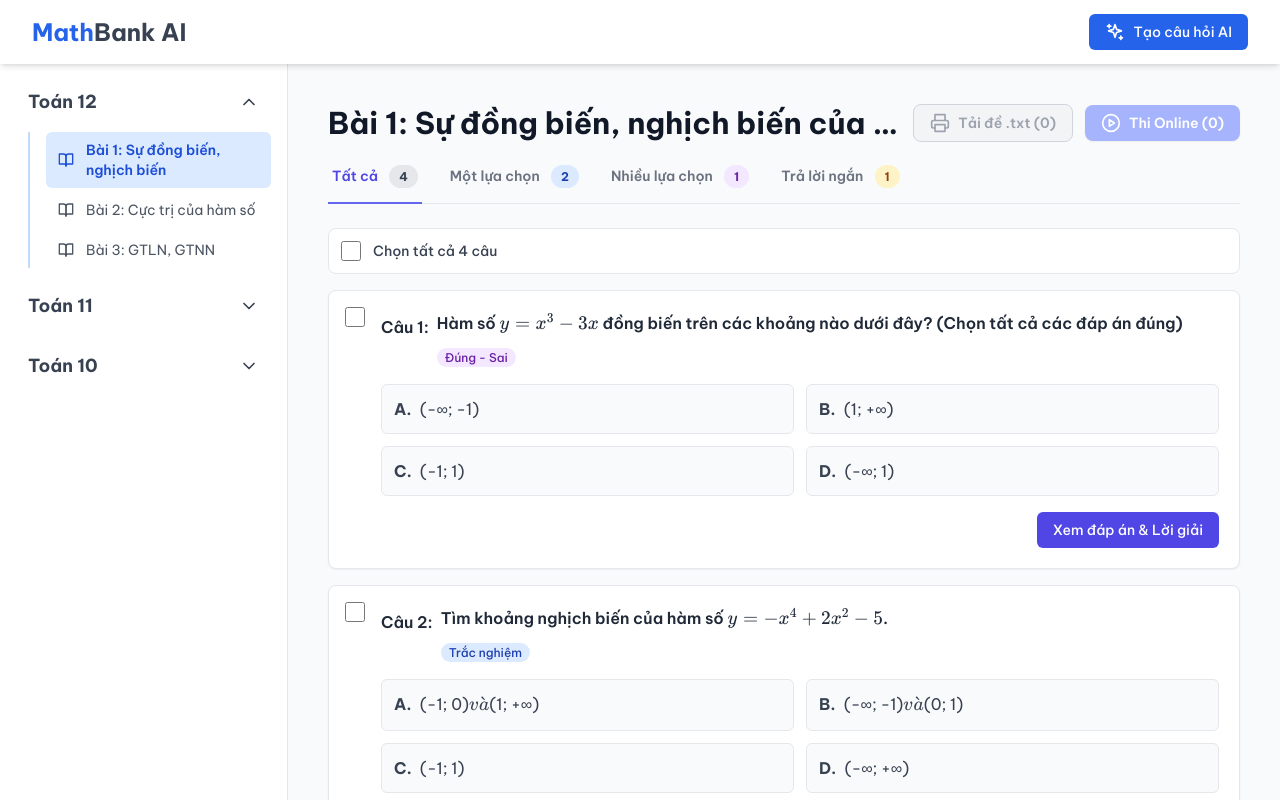
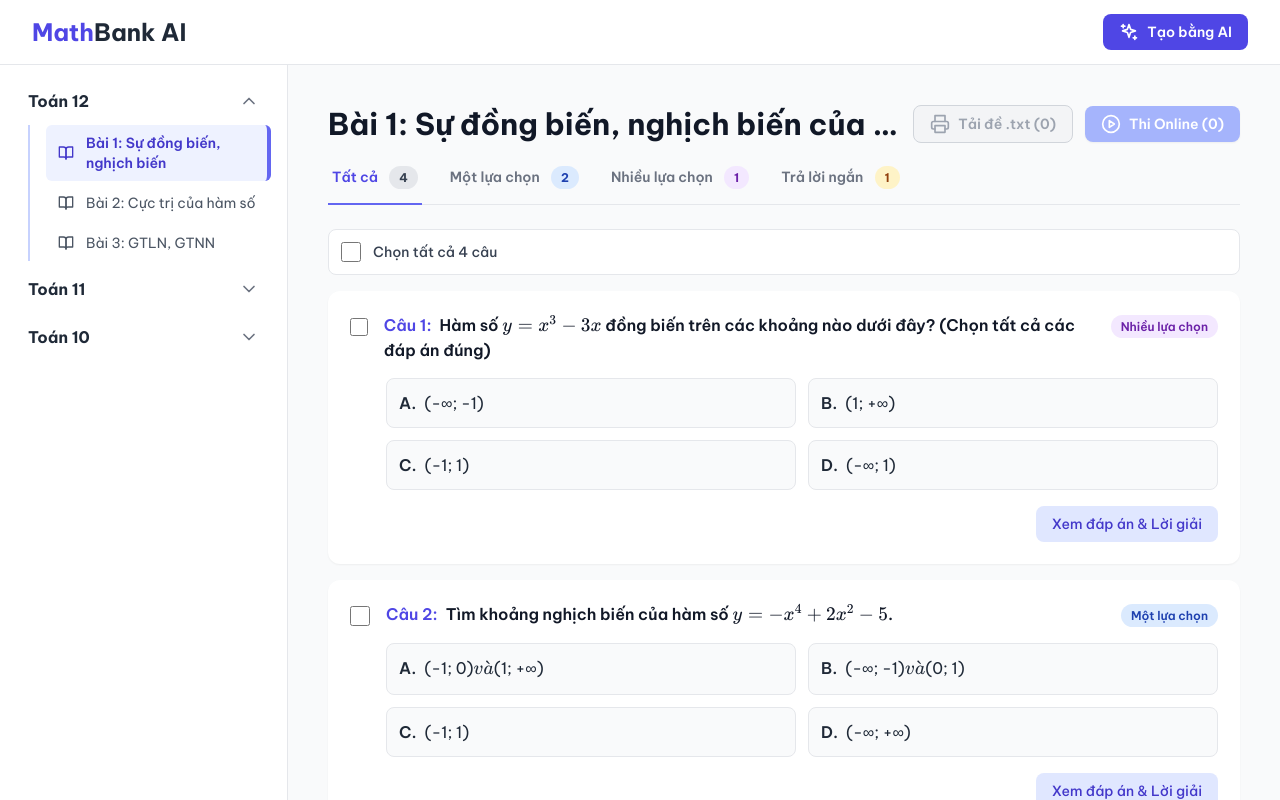
Before and after one commit to thaydonet/quizbank, a React (Vite) app: page /#/ in a window 1280 px wide. Shown: the top 800 px of the page. Built offline with nearby package versions, Linux system fonts and the light colour scheme; no server answers.

Commit message:
Add files via upload

```diff
--- a/components/Footer.tsx
+++ b/components/Footer.tsx
@@ -1,13 +1,12 @@
-
 import React from 'react';
 
 const Footer: React.FC = () => {
   const currentYear = new Date().getFullYear();
   return (
     <footer className="bg-white border-t border-gray-200">
-      <div className="container mx-auto py-4 px-4 sm:px-6 lg:px-8">
+      <div className="container mx-auto py-6 px-4 sm:px-6 lg:px-8">
         <p className="text-center text-sm text-gray-500">
-          © {currentYear} Ngân Hàng Câu Hỏi Toán AI. All rights reserved.
+          © {currentYear} Ngân Hàng Câu Hỏi Toán AI. All rights reserved. $x^3$
         </p>
       </div>
     </footer>
--- a/components/Header.tsx
+++ b/components/Header.tsx
@@ -1,25 +1,24 @@
-
 import React from 'react';
 import { Link } from 'react-router-dom';
 import SparklesIcon from './icons/SparklesIcon';
 
 const Header: React.FC = () => {
   return (
-    <header className="bg-white shadow-md sticky top-0 z-40">
+    <header className="bg-white/95 backdrop-blur-sm border-b border-gray-200 sticky top-0 z-40">
       <div className="container mx-auto px-4 sm:px-6 lg:px-8">
         <div className="flex items-center justify-between h-16">
           <div className="flex items-center">
-            <Link to="/" className="text-2xl font-bold text-blue-600">
-              Math<span className="text-gray-700">Bank AI</span>
+            <Link to="/" className="text-2xl font-bold text-indigo-600">
+              Math<span className="text-gray-800">Bank AI</span>
             </Link>
           </div>
           <div className="flex items-center">
             <Link
               to="/create"
-              className="flex items-center gap-2 px-4 py-2 text-sm font-medium text-white bg-blue-600 rounded-md hover:bg-blue-700 focus:outline-none focus:ring-2 focus:ring-offset-2 focus:ring-blue-500 transition-transform transform hover:scale-105"
+              className="flex items-center gap-2 px-4 py-2 text-sm font-semibold text-white bg-indigo-600 rounded-lg hover:bg-indigo-700 focus:outline-none focus-visible:ring-2 focus-visible:ring-offset-2 focus-visible:ring-indigo-500 transition-all duration-200 transform hover:scale-105"
             >
               <SparklesIcon className="w-5 h-5" />
-              Tạo câu hỏi AI
+              Tạo bằng AI
             </Link>
           </div>
         </div>
--- a/components/MathContent.tsx
+++ b/components/MathContent.tsx
@@ -17,6 +17,7 @@ const MathContent: React.FC<MathContentProps> = ({ content, className }) => {
 
   useEffect(() => {
     if (ref.current) {
+    console.log("MathContent content:", content);
         ref.current.innerHTML = content;
         try {
             if (window.renderMathInElement) {
--- a/components/QuestionCard.tsx
+++ b/components/QuestionCard.tsx
@@ -20,58 +20,80 @@ const QuestionCard: React.FC<QuestionCardProps> = ({ question, index, onSelect,
           { key: 'B', value: question.option_b || '' },
           { key: 'C', value: question.option_c || '' },
           { key: 'D', value: question.option_d || '' },
-        ];
+        ].filter(opt => opt.value);
 
   const getOptionClasses = (optionKey: string) => {
     if (!showAnswer) {
-      return "border-gray-200 bg-gray-50";
+      return "border-gray-200 bg-gray-50 hover:bg-gray-100";
     }
     const correctOptions = question.correct_option.split(',');
     if (correctOptions.includes(optionKey)) {
-      return "border-green-400 bg-green-100 ring-2 ring-green-300";
+      return "border-green-300 bg-green-100 ring-2 ring-green-200";
     }
     return "border-gray-200 bg-gray-50";
   };
 
   const getQuestionTypeBadge = () => {
+    const baseClasses = "text-xs font-semibold px-2.5 py-1 rounded-full";
     switch (question.type) {
       case 'mcq':
-        return <span className="text-xs font-medium bg-blue-100 text-blue-800 px-2 py-0.5 rounded-full">Trắc nghiệm</span>;
+        return <span className={`${baseClasses} bg-blue-100 text-blue-800`}>Một lựa chọn</span>;
       case 'msq':
-        return <span className="text-xs font-medium bg-purple-100 text-purple-800 px-2 py-0.5 rounded-full">Đúng - Sai</span>;
+        return <span className={`${baseClasses} bg-purple-100 text-purple-800`}>Nhiều lựa chọn</span>;
       case 'sa':
-        return <span className="text-xs font-medium bg-yellow-100 text-yellow-800 px-2 py-0.5 rounded-full">Trả lời ngắn</span>;
+        return <span className={`${baseClasses} bg-amber-100 text-amber-800`}>Trả lời ngắn</span>;
       default:
         return null;
     }
   };
 
+  const handleCardClick = (e: React.MouseEvent<HTMLDivElement>) => {
+      // Prevent click event from firing when the button is clicked
+      if ((e.target as HTMLElement).closest('button')) {
+        return;
+      }
+      onSelect(question.id);
+  };
+
+  const handleButtonClick = (e: React.MouseEvent<HTMLButtonElement>) => {
+    e.stopPropagation();
+    setShowAnswer(!showAnswer);
+  };
 
   return (
-    <div className="bg-white p-5 rounded-lg shadow-sm border border-gray-200 relative">
-      <div className="absolute top-4 left-4">
+    <div
+      onClick={handleCardClick}
+      className={`bg-white p-5 rounded-xl border-2 transition-all duration-200 cursor-pointer ${isSelected ? 'border-indigo-500 shadow-md' : 'border-transparent hover:border-indigo-300 shadow-sm'}`}
+      role="button"
+      tabIndex={0}
+      onKeyDown={(e) => { if (e.key === ' ' || e.key === 'Enter') handleCardClick(e as any) }}
+    >
+      <div className="flex justify-between items-start mb-4">
+          <div className="flex items-start gap-4 flex-grow">
               <input
                 type="checkbox"
-          className="h-5 w-5 rounded border-gray-300 text-blue-600 focus:ring-blue-500"
+                className="h-5 w-5 rounded border-gray-300 text-indigo-600 focus:ring-indigo-500 mt-1 cursor-pointer accent-indigo-600"
                 checked={isSelected}
-          onChange={() => onSelect(question.id)}
+                readOnly
+                tabIndex={-1} // The parent div is focusable
                 aria-label={`Select question ${index + 1}`}
               />
+              <p className="font-semibold text-gray-900 flex-grow">
+                <span className="text-indigo-600 mr-2">{`Câu ${index + 1}:`}</span>
+                <MathContent content={question.question} />
+              </p>
           </div>
-      <div className="pl-8">
-        <div className="font-semibold text-gray-800 mb-4 flex items-start gap-2">
-          <span className="mt-1">{`Câu ${index + 1}:`}</span>
-          <div className="flex-grow">
-            <MathContent content={question.question} />
-            <div className="mt-2">{getQuestionTypeBadge()}</div>
+          <div className="ml-4 flex-shrink-0">
+            {getQuestionTypeBadge()}
           </div>
       </div>
 
+      <div className="pl-9 space-y-4">
         {question.type !== 'sa' && (
-          <div className="grid grid-cols-1 md:grid-cols-2 gap-3">
+          <div className="grid grid-cols-1 sm:grid-cols-2 gap-3">
             {options.map((option) => (
-              <div key={option.key} className={`p-3 border rounded-md text-gray-700 transition-all ${getOptionClasses(option.key)}`}>
-                <strong className="mr-2">{option.key}.</strong>
+              <div key={option.key} className={`p-3 border rounded-lg text-gray-800 transition-all ${getOptionClasses(option.key)} flex items-start gap-2`}>
+                <strong className="font-semibold">{option.key}.</strong>
                 <MathContent content={option.value} />
               </div>
             ))}
@@ -79,26 +101,27 @@ const QuestionCard: React.FC<QuestionCardProps> = ({ question, index, onSelect,
         )}
 
         {showAnswer && (
-          <div className="mt-4 p-4 bg-indigo-50 border-l-4 border-indigo-400 rounded-r-md">
+          <div className="mt-6 p-4 bg-gray-50/70 border-t border-gray-200 rounded-b-lg -m-5 mt-5 pt-5">
             {question.type === 'sa' && (
-                 <div className="mb-3">
-                    <h4 className="font-semibold text-indigo-800 mb-1">Đáp án đúng:</h4>
-                    <div className="p-2 bg-white rounded-md border border-indigo-200">
+                 <div className="mb-4">
+                    <h4 className="font-semibold text-gray-700 mb-2">Đáp án đúng:</h4>
+                    <div className="p-3 bg-white rounded-md border border-gray-200 text-green-700 font-bold">
                         <MathContent content={question.correct_option} />
                     </div>
                  </div>
             )}
-            <h4 className="font-semibold text-indigo-800 mb-2">Lời giải chi tiết:</h4>
-            <div className="text-gray-700 leading-relaxed">
+            <h4 className="font-semibold text-gray-700 mb-2">Lời giải chi tiết:</h4>
+            <div className="text-gray-600 leading-relaxed prose prose-sm max-w-none">
                 <MathContent content={question.explanation} />
             </div>
           </div>
         )}
       </div>
-      <div className="mt-4 text-right">
+
+      <div className={`flex justify-end ${showAnswer ? 'mt-0' : 'mt-4'}`}>
         <button
-          onClick={() => setShowAnswer(!showAnswer)}
-          className="px-4 py-2 text-sm font-medium text-white bg-indigo-600 rounded-md hover:bg-indigo-700 focus:outline-none focus:ring-2 focus:ring-offset-2 focus:ring-indigo-500"
+          onClick={handleButtonClick}
+          className="px-4 py-2 text-sm font-medium text-indigo-700 bg-indigo-100 rounded-lg hover:bg-indigo-200 focus:outline-none focus-visible:ring-2 focus-visible:ring-offset-2 focus-visible:ring-indigo-500"
         >
           {showAnswer ? 'Ẩn đáp án & Lời giải' : 'Xem đáp án & Lời giải'}
         </button>
--- a/components/Sidebar.tsx
+++ b/components/Sidebar.tsx
@@ -1,4 +1,3 @@
-
 import React, { useState } from 'react';
 import { MENU_DATA } from '../constants';
 import type { Grade, Lesson } from '../types';
@@ -23,22 +22,23 @@ const Sidebar: React.FC<SidebarProps> = ({ onSelectLesson, activeLessonPath }) =
 
   return (
     <aside className="w-72 bg-white border-r border-gray-200 p-4 flex-shrink-0">
-      <nav className="space-y-4">
+      <nav className="space-y-2">
         {MENU_DATA.map((grade: Grade) => (
           <div key={grade.name}>
             <button
               onClick={() => toggleGrade(grade.name)}
-              className="w-full flex items-center justify-between text-left px-3 py-2 text-lg font-bold text-gray-700 rounded-md hover:bg-gray-100"
+              className="w-full flex items-center justify-between text-left px-3 py-2 text-base font-bold text-gray-800 rounded-lg hover:bg-gray-100 transition-colors"
+              aria-expanded={openGrades.includes(grade.name)}
             >
-              {grade.name}
+              <span>{grade.name}</span>
               <ChevronDownIcon
-                className={`w-5 h-5 transition-transform ${
+                className={`w-5 h-5 text-gray-500 transition-transform duration-300 ${
                   openGrades.includes(grade.name) ? 'rotate-180' : ''
                 }`}
               />
             </button>
             {openGrades.includes(grade.name) && (
-              <ul className="mt-2 space-y-1 pl-4 border-l-2 border-blue-200 ml-3">
+              <ul className="mt-1 space-y-1 pl-4 border-l-2 border-indigo-200 ml-3">
                 {grade.lessons.map((lesson: Lesson) => (
                   <li key={lesson.path}>
                     <a
@@ -47,14 +47,14 @@ const Sidebar: React.FC<SidebarProps> = ({ onSelectLesson, activeLessonPath }) =
                         e.preventDefault();
                         onSelectLesson(lesson.path);
                       }}
-                      className={`flex items-center gap-3 w-full text-left px-3 py-2 text-sm rounded-md transition-colors ${
+                      className={`flex items-center gap-3 w-full text-left pl-3 pr-2 py-2 text-sm rounded-md transition-all duration-150 ${
                         activeLessonPath === lesson.path
-                          ? 'bg-blue-100 text-blue-700 font-semibold'
+                          ? 'bg-indigo-50 text-indigo-700 font-semibold border-r-4 border-indigo-500'
                           : 'text-gray-600 hover:bg-gray-100 hover:text-gray-900'
                       }`}
                     >
                       <BookOpenIcon className="w-4 h-4 flex-shrink-0" />
-                      <span>{lesson.name}</span>
+                      <span className="flex-1">{lesson.name}</span>
                     </a>
                   </li>
                 ))}
```
Lines whose indentation alone changed are shown as unchanged.
